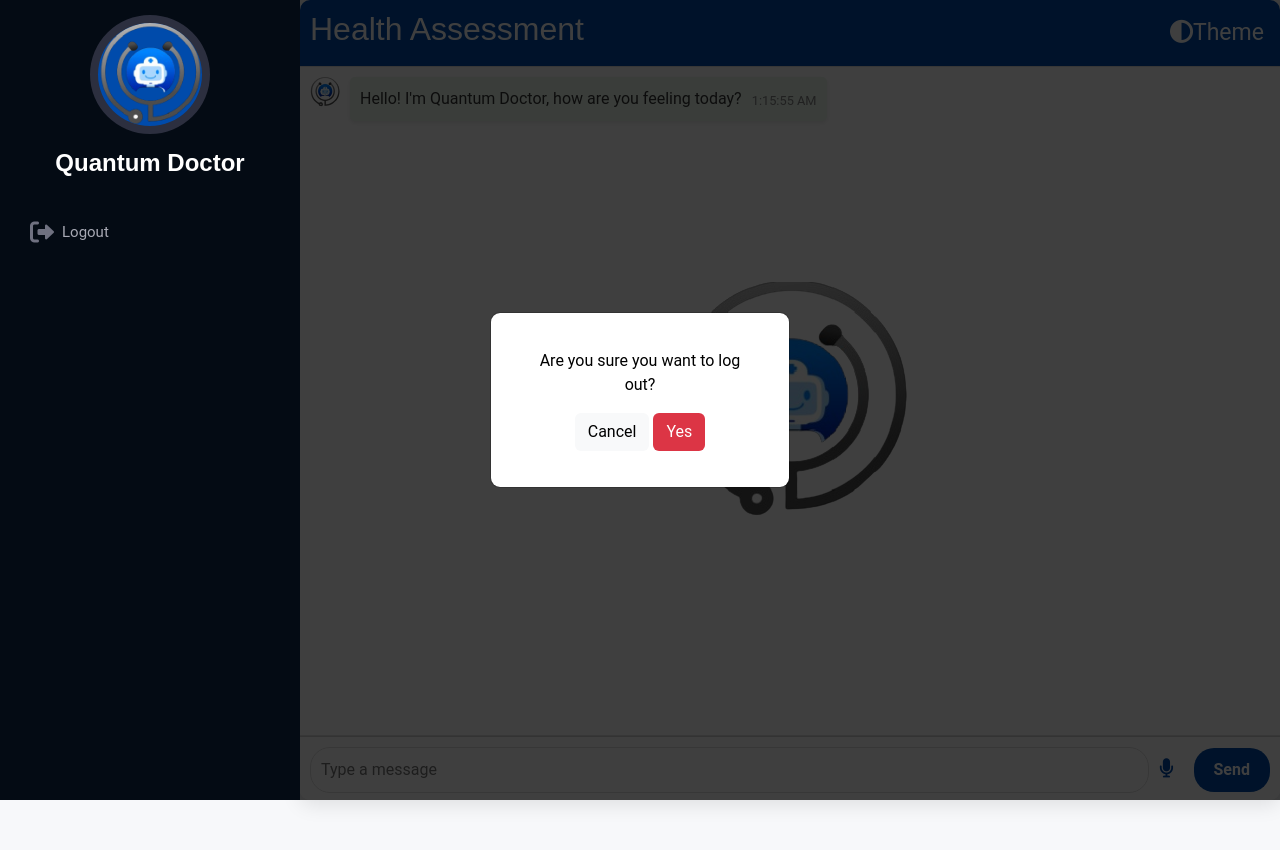
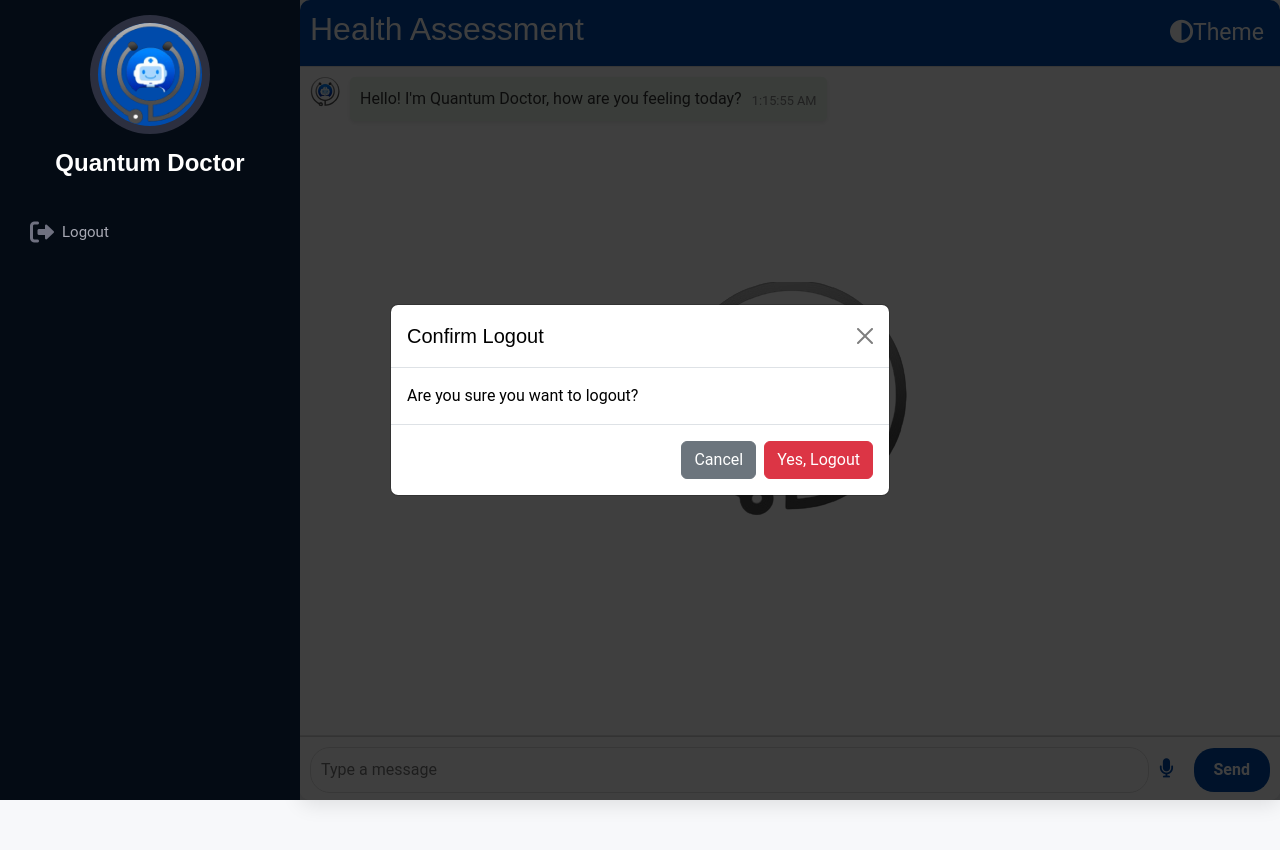
Before and after one commit to IGATAJOHN/qdoctor, a Flask app: page /diagnosis in a window 1280 px wide, after a click on "Logout". Run offline with Flask 3, Linux system fonts and the light colour scheme; some libraries are stand-ins or nearby versions.

Commit message:
Update index.html

```diff
--- a/templates/index.html
+++ b/templates/index.html
@@ -115,21 +115,25 @@ body.dark-theme .card {
       </nav><!-- .nav-menu -->
     </div>
   </header><!-- End Header -->
-  <!-- Logout Confirmation Modal -->
- <!-- Logout Confirmation Modal -->
- <div class="modal fade" id="logoutModal" tabindex="-1" aria-labelledby="logoutModalLabel" aria-hidden="true">
-  <div class="modal-dialog modal-dialog-centered">
-      <div class="modal-content logout-dialog">
-          <div class="modal-body text-center">
-              <p class="font-weight-bold">Are you sure you want to log out?</p>
-              <div>
-                  <button type="button" class="btn btn-cancel mr-2" data-bs-dismiss="modal">Cancel</button>
-                  <button type="button" class="btn btn-yes" id="confirmLogout">Yes</button>
-              </div>
-          </div>
-      </div>
-  </div>
+<!-- Logout Modal -->
+<div class="modal fade" id="logoutModal" tabindex="-1" aria-labelledby="logoutModalLabel" aria-hidden="true">
+    <div class="modal-dialog modal-dialog-centered">
+        <div class="modal-content">
+            <div class="modal-header">
+                <h5 class="modal-title" id="logoutModalLabel">Confirm Logout</h5>
+                <button type="button" class="btn-close" data-bs-dismiss="modal" aria-label="Close"></button>
+            </div>
+            <div class="modal-body">
+                Are you sure you want to logout?
+            </div>
+            <div class="modal-footer">
+                <button type="button" class="btn btn-secondary" data-bs-dismiss="modal">Cancel</button>
+                <a href="{{ url_for('logout') }}" class="btn btn-danger">Yes, Logout</a>
+            </div>
+        </div>
+    </div>
 </div>
+
 {%block content%}
 
 {%endblock content%}
@@ -229,11 +233,7 @@ const temperatures = {{ temperatures | safe }};
 
     // Initialize charts on page load
     document.addEventListener('DOMContentLoaded', initCharts);
-document.addEventListener('DOMContentLoaded', function() {
-  document.getElementById('confirmLogout').addEventListener('click', function() {
-    window.location.href = "{{ url_for('logout') }}";
-  });
-});
+
 document.addEventListener('DOMContentLoaded', function() {
     const themeToggle = document.getElementById('themeToggle');
     themeToggle.addEventListener('click', function() {
```
